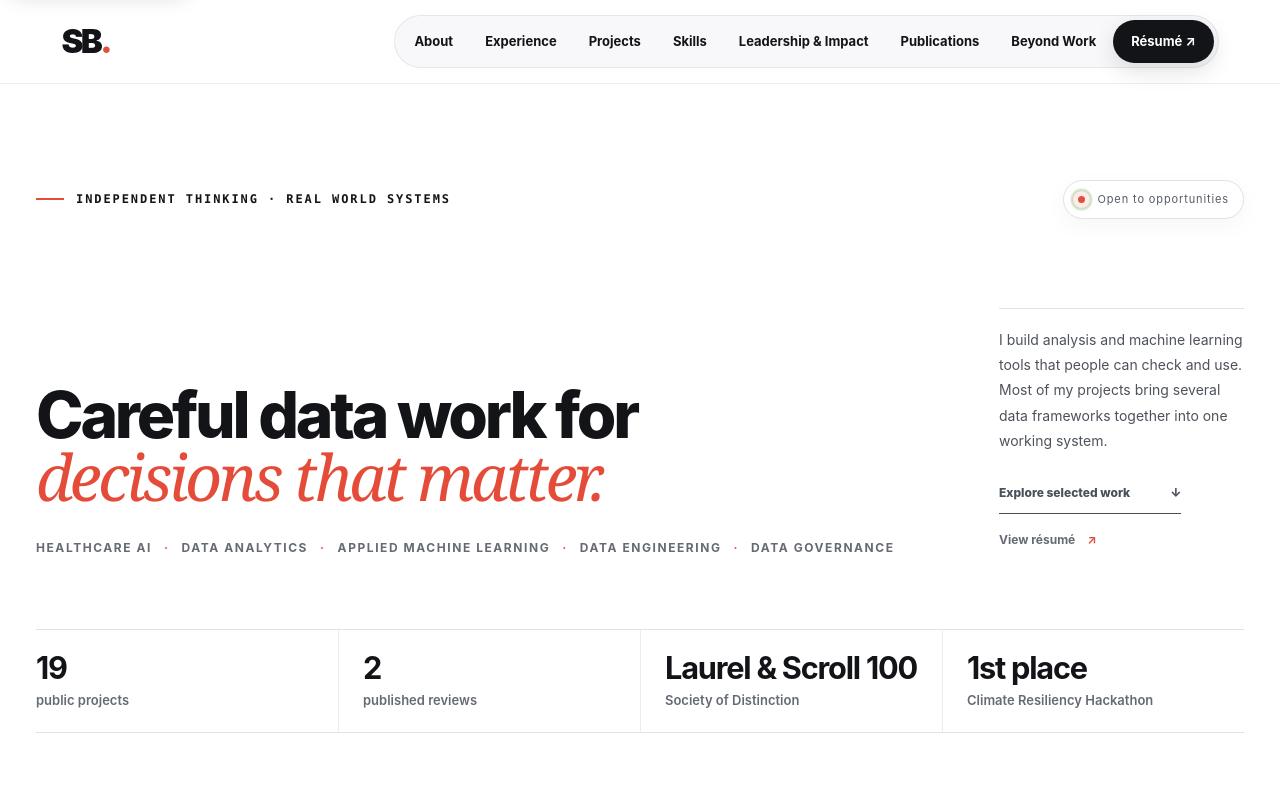
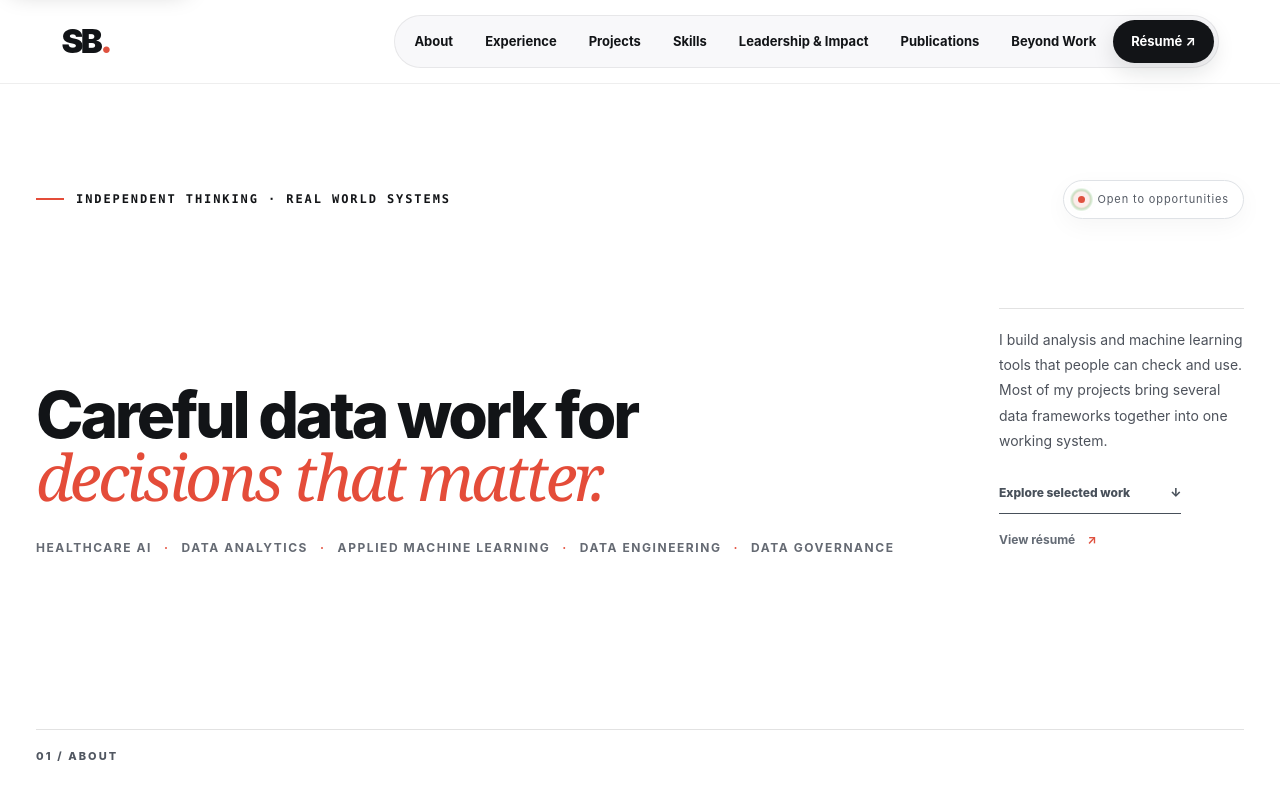
Before and after one commit to Boatengs/my-portfolio, a Next.js app: page / in a window 1280 px wide. Shown: the top 791 px of the page. Built offline with nearby package versions, Linux system fonts and the light colour scheme.

Commit message:
Remove hero proof band (#73)

```diff
--- a/app/homepage-merge.css
+++ b/app/homepage-merge.css
@@ -379,45 +379,3 @@
   .hero-focus { margin-top: 22px; }
   .hero-focus li { font-size: 11px; }
 }
-
-
-/* Hero proof band */
-.hero-proof {
-  display: grid;
-  grid-template-columns: repeat(4, minmax(0, 1fr));
-  margin: clamp(48px, 6vw, 72px) 0 0;
-  padding: 0;
-  list-style: none;
-  border-top: 1px solid rgba(18, 20, 23, 0.12);
-  border-bottom: 1px solid rgba(18, 20, 23, 0.12);
-}
-
-.hero-proof li {
-  display: flex;
-  flex-direction: column;
-  gap: 6px;
-  padding: 22px 24px;
-  border-left: 1px solid rgba(18, 20, 23, 0.08);
-}
-
-.hero-proof li:first-child { border-left: 0; padding-left: 0; }
-
-.hero-proof strong {
-  font-size: clamp(22px, 2.4vw, 32px);
-  line-height: 1.05;
-  letter-spacing: -0.04em;
-  color: #121417;
-}
-
-.hero-proof span {
-  font-size: 13px;
-  font-weight: 600;
-  color: #656a73;
-}
-
-@media (max-width: 860px) {
-  .hero-proof { grid-template-columns: repeat(2, minmax(0, 1fr)); }
-  .hero-proof li { padding: 18px 16px; }
-  .hero-proof li:nth-child(odd) { border-left: 0; padding-left: 0; }
-  .hero-proof li:nth-child(n + 3) { border-top: 1px solid rgba(18, 20, 23, 0.08); }
-}
--- a/app/page.tsx
+++ b/app/page.tsx
@@ -477,24 +477,6 @@ export default function Home() {
             </div>
           </div>
         </div>
-        <ul className="hero-proof" aria-label="At a glance">
-          <li>
-            <strong>{allProjects.length}</strong>
-            <span>public projects</span>
-          </li>
-          <li>
-            <strong>{publications.length}</strong>
-            <span>published reviews</span>
-          </li>
-          <li>
-            <strong>Laurel &amp; Scroll 100</strong>
-            <span>Society of Distinction</span>
-          </li>
-          <li>
-            <strong>1st place</strong>
-            <span>Climate Resiliency Hackathon</span>
-          </li>
-        </ul>
       </section>
       <section className="section about-system shell" id="about">
         <div className="about-system-head">
```
